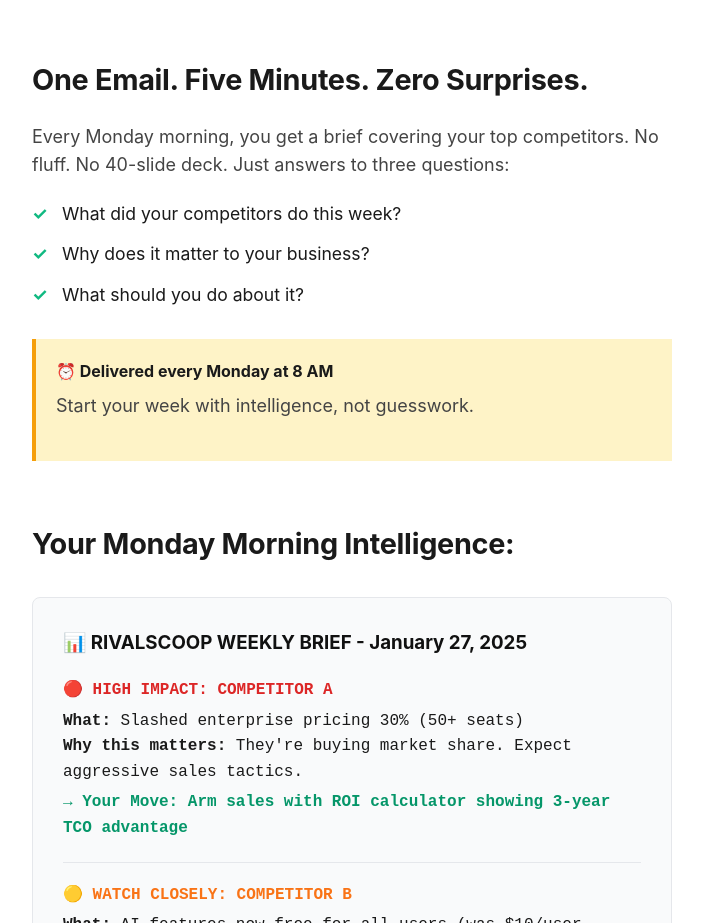
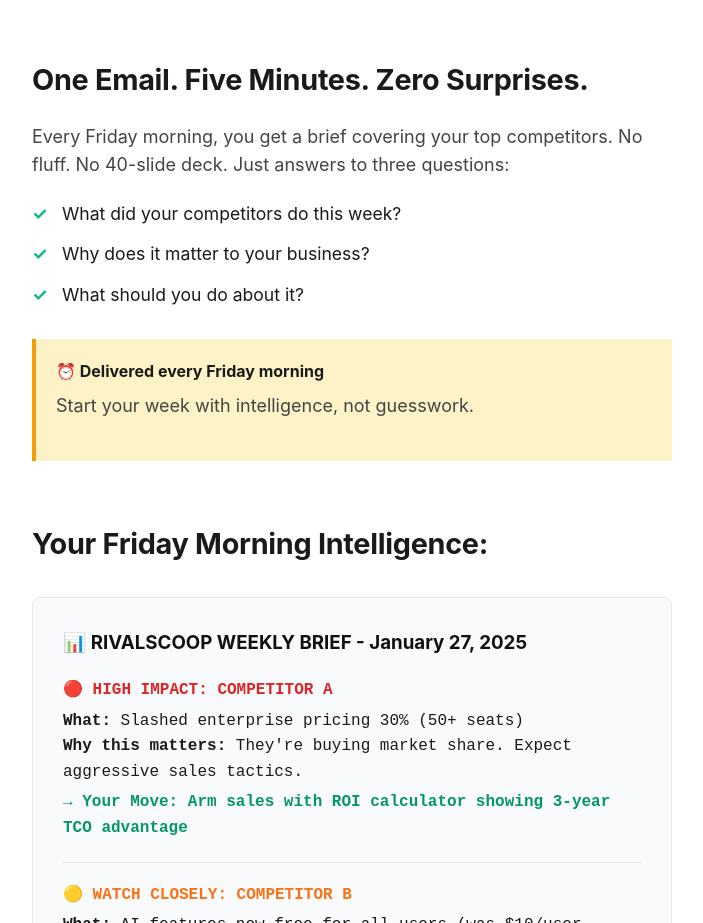
Before and after one commit to rivalscoop/rivalscoop.github.io, a plain HTML site: page index.html in a window 1280 px wide. Shown: the part 1106-2029 px from the top of the page, without its empty margins (288-991 px from the left). Drawn offline with Linux system fonts and the light colour scheme.

Commit message:
Update index.html

```diff
--- a/index.html
+++ b/index.html
@@ -281,21 +281,21 @@
         <!-- Solution -->
         <section>
             <h2>One Email. Five Minutes. Zero Surprises.</h2>
-            <p>Every Monday morning, you get a brief covering your top competitors. No fluff. No 40-slide deck. Just answers to three questions:</p>
+            <p>Every Friday morning, you get a brief covering your top competitors. No fluff. No 40-slide deck. Just answers to three questions:</p>
             <ul class="checklist">
                 <li>What did your competitors do this week?</li>
                 <li>Why does it matter to your business?</li>
                 <li>What should you do about it?</li>
             </ul>
             <div class="alert">
-                <div class="alert-title">⏰ Delivered every Monday at 8 AM</div>
+                <div class="alert-title">⏰ Delivered every Friday morning</div>
                 <p>Start your week with intelligence, not guesswork.</p>
             </div>
         </section>
 
         <!-- Sample -->
         <section>
-            <h2>Your Monday Morning Intelligence:</h2>
+            <h2>Your Friday Morning Intelligence:</h2>
             <div class="sample-brief">
                 <h3>📊 RIVALSCOOP WEEKLY BRIEF - January 27, 2025</h3>
 
```
